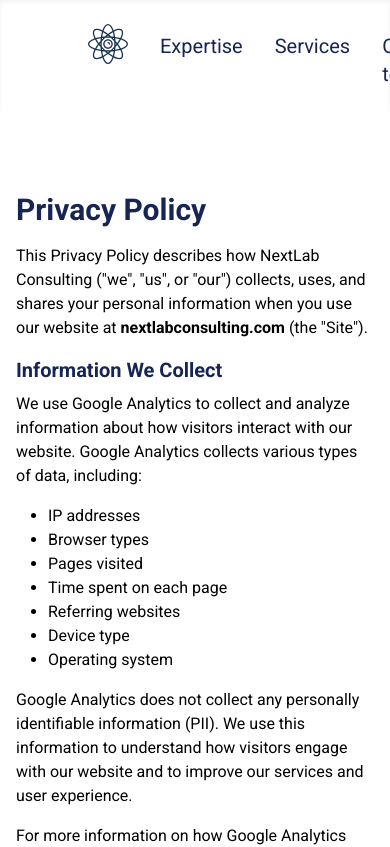
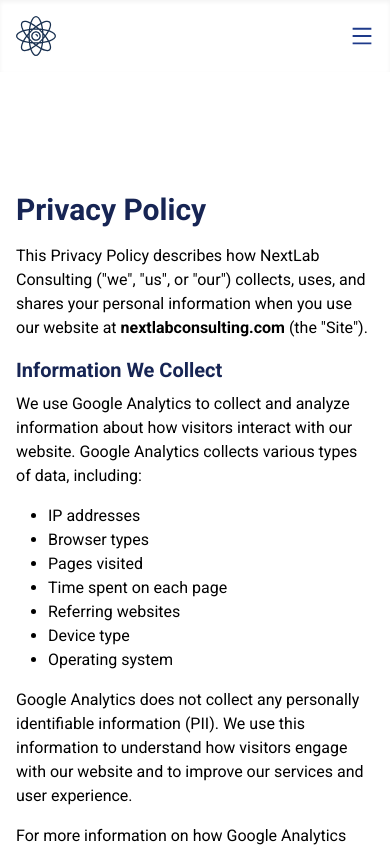
Before and after one commit to MaxSmile/nextlabconsulting, a Next.js app: page /privacy-policy in a window 390 px wide. Shown: the top 847 px of the page. Built offline with nearby package versions, Linux system fonts and the light colour scheme.

Commit message:
mobile menu

```diff
--- a/app/_components/Footer.jsx
+++ b/app/_components/Footer.jsx
@@ -6,10 +6,10 @@
   return (
     <div className="flex flex-col px-12 pb-10 mt-32 w-full max-w-7xl mx-auto">
       <div className="flex gap-0 justify-between items-center px-12 py-4 text-white bg-orange-300 rounded-md max-md:flex-wrap max-md:px-5 max-md:max-w-full">
-        <div className="self-stretch text-2xl font-medium tracking-tight leading-6 hover:opacity-80">
+        <div className="hidden md:flex text-2xl font-medium tracking-tight leading-6 hover:opacity-80">
           <Logo color="#ffffff" />
         </div>
-        <div className="flex flex-1 self-stretch px-16 my-auto text-base leading-6 max-md:px-5 max-md:max-w-full">
+        <div className="hidden lg:flex flex-1 self-stretch px-16 my-auto text-base leading-6 max-md:px-5 max-md:max-w-full">
           <div className="flex gap-4">
             {MainMenu.map((item, index) => (
               <a className="hover:opacity-80" href={item.url} key={index}>{item.title}</a>
--- a/app/_components/Header.jsx
+++ b/app/_components/Header.jsx
@@ -1,30 +1,47 @@
+// app/_components/Header.jsx
+"use client";
 import Logo from "./Logo";
 import { MainMenu } from "./constants";
+import React, { useState } from 'react';
+import { AiOutlineMenu, AiOutlineClose } from "react-icons/ai";
 
 const NavItem = ({ title, url }) => (
-  <a href={url} className="text-blue-950 hover:text-blue-800">{title}</a>
+  <a href={url} className="text-blue-900 hover:text-blue-800">{title}</a>
 );
 
-function Header() {
+export default function Header() {
+  const [isMenuOpen, setIsMenuOpen] = useState(false);
+  const menuClasses = isMenuOpen ? "translate-x-0" :"translate-x-full";
+console.log(menuClasses)
   return (
-    <header className="fixed top-0 left-0 right-0 z-50 bg-white bg-opacity-50 backdrop-blur-md px-12 py-4
-    shadow-xl hover:shadow-inner">
-      <div className="container mx-auto flex justify-between items-center max-w-7xl px-10">
-        <div className="flex gap-8">
+    <header className="fixed top-0 left-0 right-0 z-40 bg-white bg-opacity-50 backdrop-blur-md py-4 shadow-xl hover:shadow-inner">
+      <div className="container mx-auto flex justify-between items-center max-w-7xl lg:px-10 px-4">
         <Logo />
+        <button onClick={() => setIsMenuOpen(!isMenuOpen)} className="md:hidden z-50 text-blue-900">
+          {isMenuOpen ? <AiOutlineClose size="24" /> : <AiOutlineMenu size="24" />}
+        </button>
+
+        <div className={`absolute top-10 mt-8 right-0 h-[100vh] w-[50%] bg-white p-5
+        transition-transform transform z-50 ${menuClasses} border border-blue-900
+         md:hidden`}>
+          <nav className="flex flex-col gap-8 text-xl text-blue-900  mt-2 h-full" onClick={() => setIsMenuOpen(false)}>
+            {MainMenu.map((item, index) => (
+              <NavItem key={index} title={item.title} url={item.url} />
+            ))}
+          </nav>
+        </div>
+        <div className="hidden md:flex gap-8">
           <nav className="flex gap-8 text-xl text-blue-950 mt-2">
             {MainMenu.map((item, index) => (
               <NavItem key={index} title={item.title} url={item.url} />
             ))}
           </nav>
-        </div>
-
-        <a href="#contact" className="bg-[#2877D3] px-4 py-3 text-lg text-white rounded-md hover:opacity-80">
+          <a href="#contact" className="bg-blue-900 px-4 py-3 text-lg text-white rounded-md hover:opacity-80">
             Contact us
           </a>
         </div>
+      </div>
     </header>
   );
+
 }
-
-export default Header;
--- a/app/_components/HeroSection.jsx
+++ b/app/_components/HeroSection.jsx
@@ -3,8 +3,8 @@
     <div id="top" className="relative flex flex-col justify-center items-center
        max-w-full font-medium text-blue-950 w-full">
       <div className="hero-background py-20">
-        <div className="max-w-7xl w-full mx-auto">
-          <div className="container ml-20 max-w-xl py-20">
+        <div className="max-w-7xl w-full mx-auto overflow-hidden">
+          <div className="container lg:ml-20 max-w-xl py-20 px-10">
             <h1 className="text-8xl tracking-tighter leading-[90px] max-md:max-w-full max-md:text-4xl max-md:leading-10">
               NextLab Consulting
             </h1>
--- a/app/_components/TeamSection.jsx
+++ b/app/_components/TeamSection.jsx
@@ -7,8 +7,8 @@
       <div className="grow w-full bg-indigo-100 max-md:mt-6 max-md:max-w-full">
         <div className="flex gap-5 max-md:flex-col max-md:gap-0">
           <div className="flex flex-col w-6/12 max-md:ml-0 max-md:w-full">
-            <div className="flex overflow-hidden relative flex-col grow justify-between items-start self-stretch px-3 pt-5 pb-4
-            leading-7 aspect-[0.75] max-md:pr-5 max-md:mt-6">
+            <div className="flex overflow-hidden relative flex-col grow justify-between items-start self-stretch px-3 pb-4
+            leading-7 aspect-[0.75] ">
               <img
                 loading="lazy"
                 src={imageSrc}
@@ -35,7 +35,7 @@
             <div className="grow justify-center self-stretch py-6 text-lg tracking-tight leading-7
 
             text-black max-md:mt-6">
-              <div className="line-clamp-[14] pr-2">{bio}</div>
+              <div className="line-clamp-[14] p-2">{bio}</div>
               <a className="text-blue-500 hover:underline" href={"/" + name}>Read more</a>
             </div>
 
--- a/app/layout.js
+++ b/app/layout.js
@@ -47,9 +47,12 @@
   return (
     <html lang="en">
       <body className={roboto.className}>
-        <Header />
-        {children}
-        <Footer />
+        <div className="overflow-x-hidden w-full">
+          <Header />
+          {children}
+          <Footer />
+        </div>
+
       </body>
     </html>
   );
```
Lines whose indentation alone changed are shown as unchanged.
